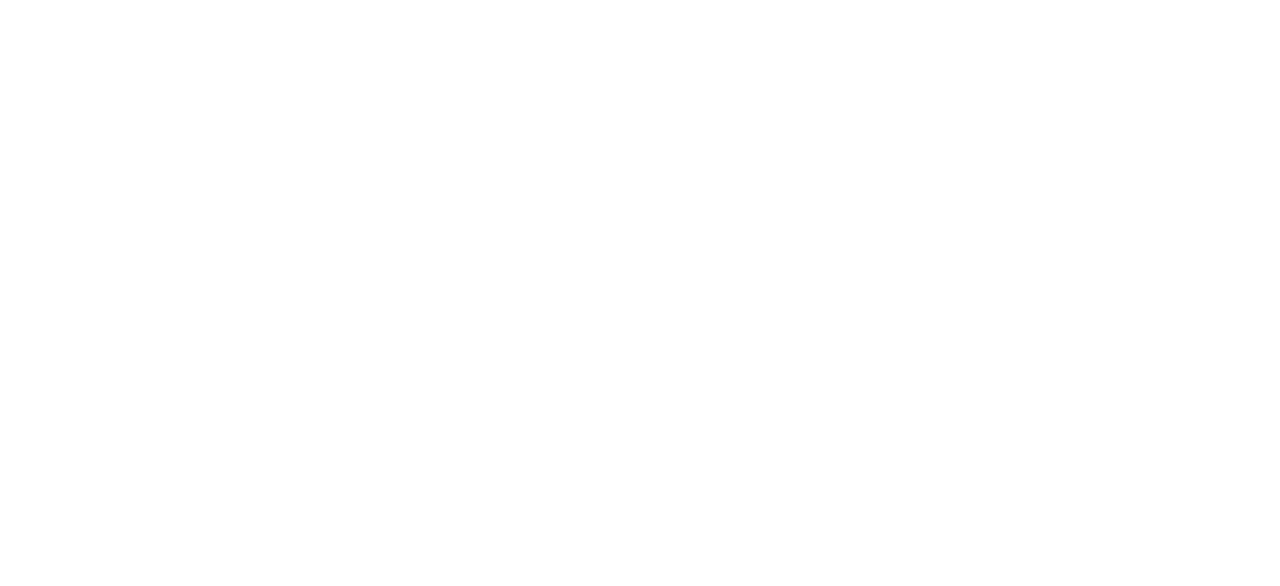
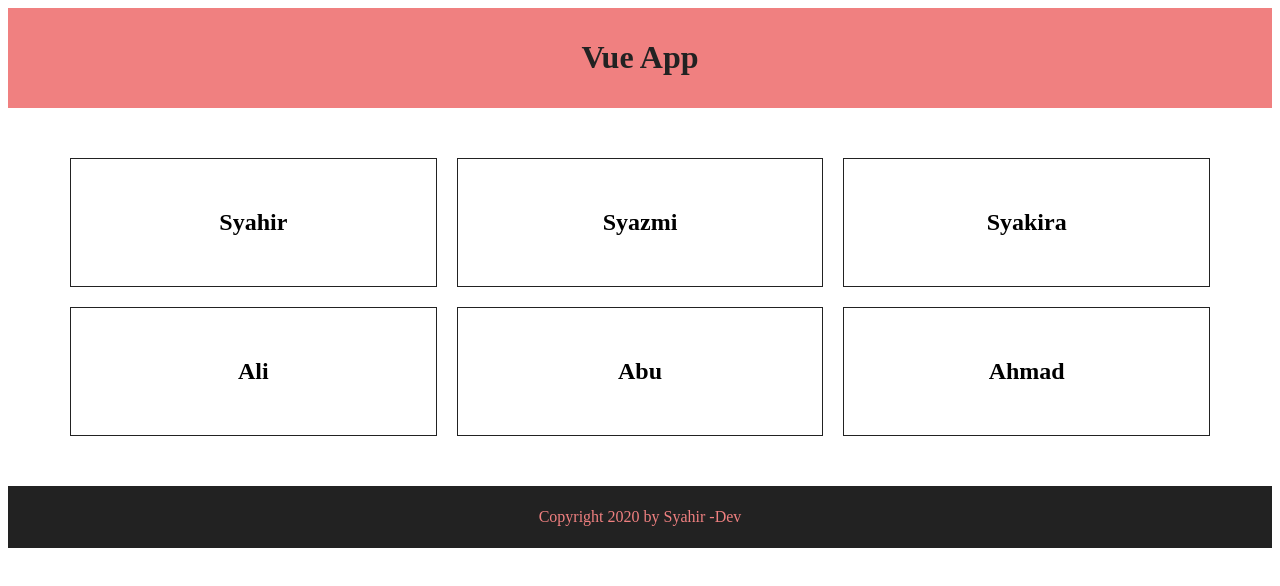
Before and after one commit to Syahirdev/vuejs-playlist, a Vue app in the folder vue-cli/: page / in a window 1280 px wide. Shown: the top 586 px of the page. Built offline with nearby package versions, Linux system fonts and the light colour scheme.

Commit message:
add components into vue

```diff
--- a/vue-cli/src/App.vue
+++ b/vue-cli/src/App.vue
@@ -1,15 +1,32 @@
 <template>
-	<div></div>
+	<div>
+		<app-header></app-header>
+		<app-persons></app-persons>
+		<app-footer></app-footer>
+	</div>
 </template>
 
 <script>
+import Header from './components/Header.vue';
+import Footer from './components/Footer.vue';
+import Persons from './components/Persons.vue';
+
 export default {
 	data() {
 		return {};
 	},
-	components: {},
+	components: {
+		'app-header': Header,
+		'app-footer': Footer,
+		'app-persons': Persons,
+	},
 	methods: {},
 };
 </script>
 
-<style></style>
+<style scoped>
+body {
+	margin: 0;
+	font-family: 'Nunito SemiBold';
+}
+</style>
--- /dev/null
+++ b/vue-cli/src/components/Footer.vue
@@ -0,0 +1,26 @@
+<template>
+	<footer>
+		<p>{{ copyright }}</p>
+	</footer>
+</template>
+
+<script>
+export default {
+	data() {
+		return { copyright: 'Copyright 2020 by Syahir -Dev' };
+	},
+	components: {},
+	methods: {},
+};
+</script>
+
+<style scoped>
+footer {
+	background: #222;
+	padding: 6px;
+}
+p {
+	color: lightcoral;
+	text-align: center;
+}
+</style>
--- /dev/null
+++ b/vue-cli/src/components/Header.vue
@@ -0,0 +1,28 @@
+<template>
+	<header>
+		<h1>{{ title }}</h1>
+	</header>
+</template>
+
+<script>
+export default {
+	data() {
+		return {
+			title: 'Vue App',
+		};
+	},
+	components: {},
+	methods: {},
+};
+</script>
+
+<style scoped>
+header {
+	background: lightcoral;
+	padding: 10px;
+}
+h1 {
+	color: #222;
+	text-align: center;
+}
+</style>
--- /dev/null
+++ b/vue-cli/src/components/Persons.vue
@@ -0,0 +1,49 @@
+<template>
+	<div id="persons">
+		<ul>
+			<li :key="person.id" v-for="person in persons" @click="person.show = !person.show">
+				<h2>{{ person.name }}</h2>
+				<h3 v-show="person.show">{{ person.speciality }}</h3>
+			</li>
+		</ul>
+	</div>
+</template>
+<script>
+export default {
+	data() {
+		return {
+			persons: [
+				{ name: 'Syahir', speciality: 'Vue Components', show: false },
+				{ name: 'Syazmi', speciality: 'HTML Wizardry', show: false },
+				{ name: 'Syakira', speciality: 'Click Events', show: false },
+				{ name: 'Ali', speciality: 'Conditionals', show: false },
+				{ name: 'Abu', speciality: 'Webpack', show: false },
+				{ name: 'Ahmad', speciality: 'Data Diggin', show: false },
+			],
+		};
+	},
+};
+</script>
+<style scoped>
+#persons {
+	width: 100%;
+	max-width: 1200px;
+	margin: 40px auto;
+	padding: 0 20px;
+	box-sizing: border-box;
+}
+ul {
+	display: flex;
+	flex-wrap: wrap;
+	list-style-type: none;
+	padding: 0;
+}
+li {
+	flex-grow: 1;
+	flex-basis: 300px;
+	text-align: center;
+	padding: 30px;
+	border: 1px solid #222;
+	margin: 10px;
+}
+</style>
```
